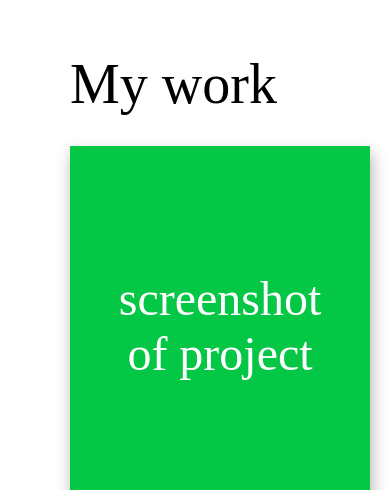
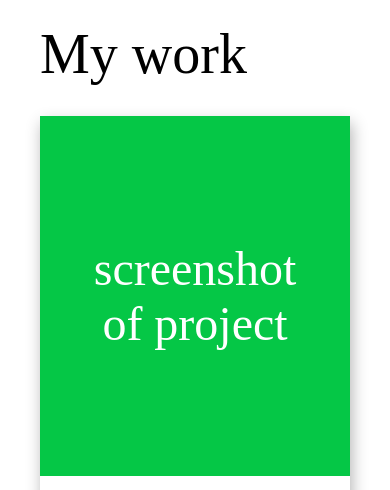
Before and after one commit to northsurapee/Odin_Homepage, a plain HTML site: page index.html in a window 390 px wide. Shown: the part 1790-2280 px from the top of the page. Drawn offline with Linux system fonts and the light colour scheme.

Commit message:
Adjust media query for phone

```diff
--- a/style.css
+++ b/style.css
@@ -155,7 +155,7 @@ div.triangle {
     }
 }
 
-/* PHONE > 768px - 501px :  Bring profile on top of aboutme */
+/* BIG PHONE > 768px - 501px :  Bring profile on top of aboutme */
 @media (max-width: 768px) {
     header {
         display: flex;
@@ -168,7 +168,7 @@ div.triangle {
     }
 }
 
-/* SMALL PHONE: 500px - 320px : Set some padding & margin */
+/* PHONE: 500px : Set some padding & margin */
 @media (max-width: 500px) {
     div.triangle {
         display: none;
@@ -190,8 +190,8 @@ div.triangle {
         width: 300px ;
     }
 
-    main {
-        padding: 30px ;
+    .main-wrapper {
+        padding: 5px ;
     }
 }
 
@@ -221,6 +221,7 @@ main div.project-container {
 section.project {
     box-shadow: 2px 7px 15px rgba(0, 0, 0, .3);
     min-height: 550px;
+    min-width: 310px;
 }
 
 section.project div.content {
```
